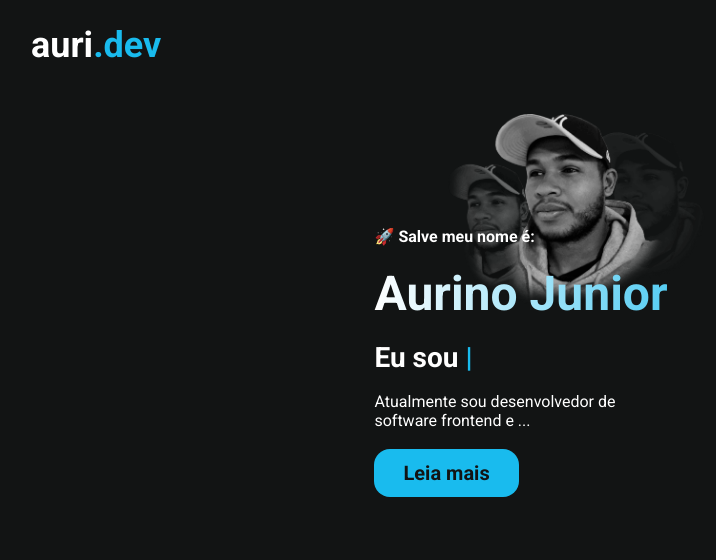
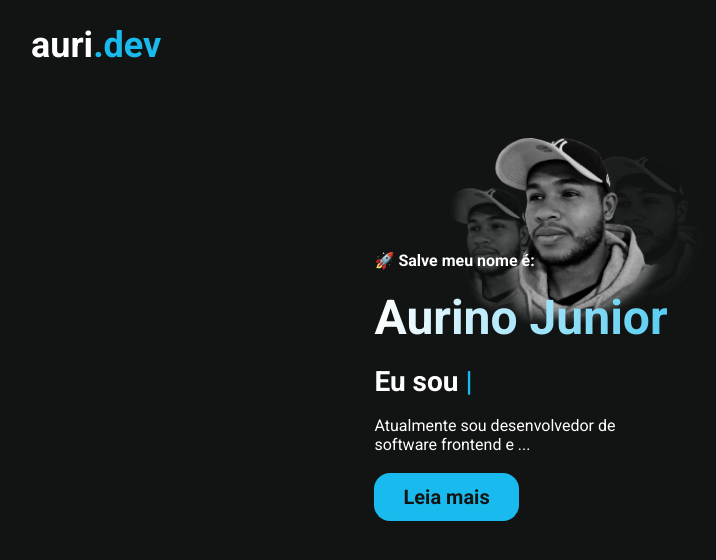
Before and after one commit to AurinoJunior/aurino.dev-v2-old, a Next.js app: page / in a window 1280 px wide. Shown: the top 560 px of the page, without its empty margins (65-781 px from the left). Built offline with nearby package versions, Linux system fonts and the light colour scheme.

Commit message:
Adjutment margin-top in section

```diff
--- a/src/components/molecules/Hero/Hero.styles.ts
+++ b/src/components/molecules/Hero/Hero.styles.ts
@@ -7,7 +7,7 @@ export const Box = styled.section`
   flex-direction: column;
   align-items: center;
 
-  margin-top: 1.5rem;
+  margin-top: 3rem;
 `;
 
 export const Content = styled.div`
```
